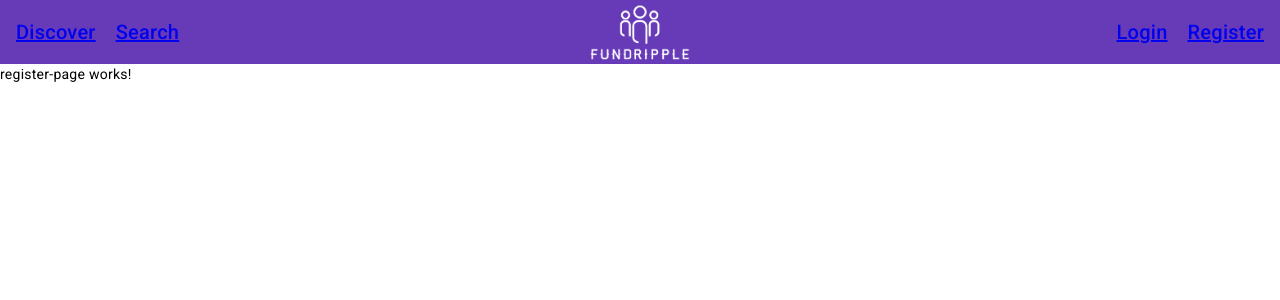
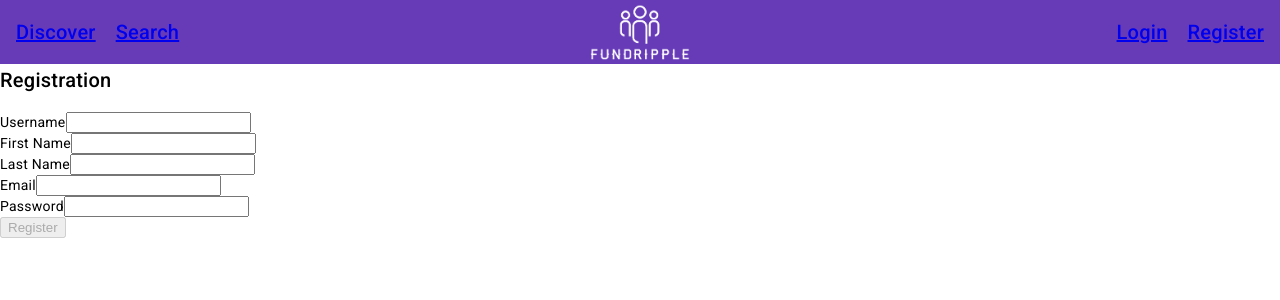
Before and after one commit to Maxthon72/FundRipple, an Angular app in the folder FundRippleGUI/: page /register in a window 1280 px wide. Shown: the top 300 px of the page. Built offline with nearby package versions, Linux system fonts and the light colour scheme.

Commit message:
Starting work on registration in angular

```diff
--- a/FundRippleGUI/src/app/app.module.ts
+++ b/FundRippleGUI/src/app/app.module.ts
@@ -8,6 +8,8 @@ import { HomePageComponent } from './components/home-page/home-page.component';
 import { LoginPageComponent } from './components/login-page/login-page.component';
 import { RegisterPageComponent } from './components/register-page/register-page.component';
 import { MatToolbarModule } from '@angular/material/toolbar';
+import {FormsModule } from '@angular/forms';
+import { HttpClientModule } from '@angular/common/http';
 
 @NgModule({
   declarations: [
@@ -20,7 +22,9 @@ import { MatToolbarModule } from '@angular/material/toolbar';
     BrowserModule,
     AppRoutingModule,
     BrowserAnimationsModule,
-    MatToolbarModule
+    MatToolbarModule,
+    HttpClientModule,
+    FormsModule
   ],
   providers: [],
   bootstrap: [AppComponent]
--- a/FundRippleGUI/src/app/components/register-page/register-page.component.html
+++ b/FundRippleGUI/src/app/components/register-page/register-page.component.html
@@ -1 +1,29 @@
-<p>register-page works!</p>
+<body>
+  <div class="registration-form">
+    <h2>Registration</h2>
+    <form (ngSubmit)="onSubmit()" #registrationForm="ngForm">
+      <div class="form-group">
+        <label for="userName">Username</label>
+        <input type="text" id="userName" name="userName" [(ngModel)]="user.userName" required>
+      </div>
+      <div class="form-group">
+        <label for="firstName">First Name</label>
+        <input type="text" id="firstName" name="firstName" [(ngModel)]="user.firstName">
+      </div>
+      <div class="form-group">
+        <label for="lastName">Last Name</label>
+        <input type="text" id="lastName" name="lastName" [(ngModel)]="user.lastName">
+      </div>
+      <div class="form-group">
+        <label for="email">Email</label>
+        <input type="email" id="email" name="email" [(ngModel)]="user.email" required>
+      </div>
+      <div class="form-group">
+        <label for="password">Password</label>
+        <input type="password" id="password" name="password" [(ngModel)]="user.password" required>
+      </div>
+      <button type="submit" [disabled]="registrationForm.invalid">Register</button>
+    </form>
+  </div>
+
+</body>
--- a/FundRippleGUI/src/app/components/register-page/register-page.component.ts
+++ b/FundRippleGUI/src/app/components/register-page/register-page.component.ts
@@ -1,4 +1,5 @@
 import { Component } from '@angular/core';
+import { AuthenticationService } from 'src/app/services/authentication.service';
 
 @Component({
   selector: 'app-register-page',
@@ -6,5 +7,18 @@ import { Component } from '@angular/core';
   styleUrls: ['./register-page.component.css']
 })
 export class RegisterPageComponent {
+  user = {
+    userName: '',
+    firstName: null,
+    lastName: null,
+    email: '',
+    password: ''
+  };
 
+  constructor(private auth:AuthenticationService){}
+
+  onSubmit() {
+    this.auth.registerNormalUser(this.user);
+    console.log('Registration submitted:', this.user);
+  }
 }
--- /dev/null
+++ b/FundRippleGUI/src/app/environments/environment.ts
@@ -0,0 +1,4 @@
+export const environment = {
+  production: false,
+  apiBaseUrl: 'http://localhost:8080'
+};
--- /dev/null
+++ b/FundRippleGUI/src/app/interfaces/token.ts
@@ -0,0 +1,3 @@
+export interface Token {
+  token:string
+}
--- a/FundRippleGUI/src/app/interfaces/user.ts
+++ b/FundRippleGUI/src/app/interfaces/user.ts
@@ -1,2 +1,7 @@
 export interface User {
+  userName:string
+  firstName:string|null
+  lastName:string|null
+  email:string
+  password:string
 }
--- /dev/null
+++ b/FundRippleGUI/src/app/services/authentication.service.ts
@@ -0,0 +1,19 @@
+import { Injectable } from '@angular/core';
+import { environment } from '../environments/environment';
+import { User } from '../interfaces/user';
+import {HttpClient} from "@angular/common/http";
+import { Observable } from 'rxjs';
+import { Token } from '../interfaces/token';
+
+@Injectable({
+  providedIn: 'root'
+})
+export class AuthenticationService {
+
+  constructor(private http:HttpClient) { }
+
+  public registerNormalUser(user:User):Observable<Token>{
+    return this.http.post<Token>(`${environment.apiBaseUrl}/auth/register`,user);
+  }
+
+}
```
Also changed, not shown: 1 other file (tests, documents, lock files or other folders).
